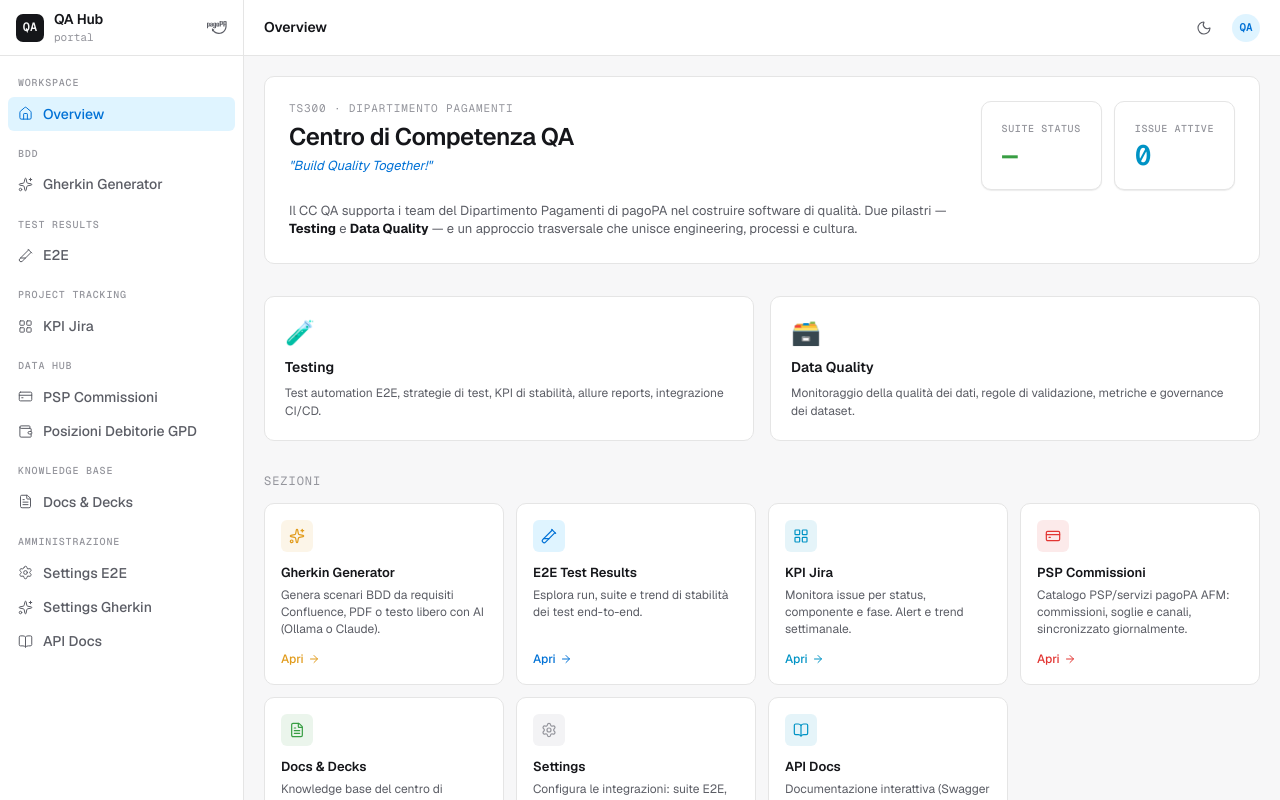
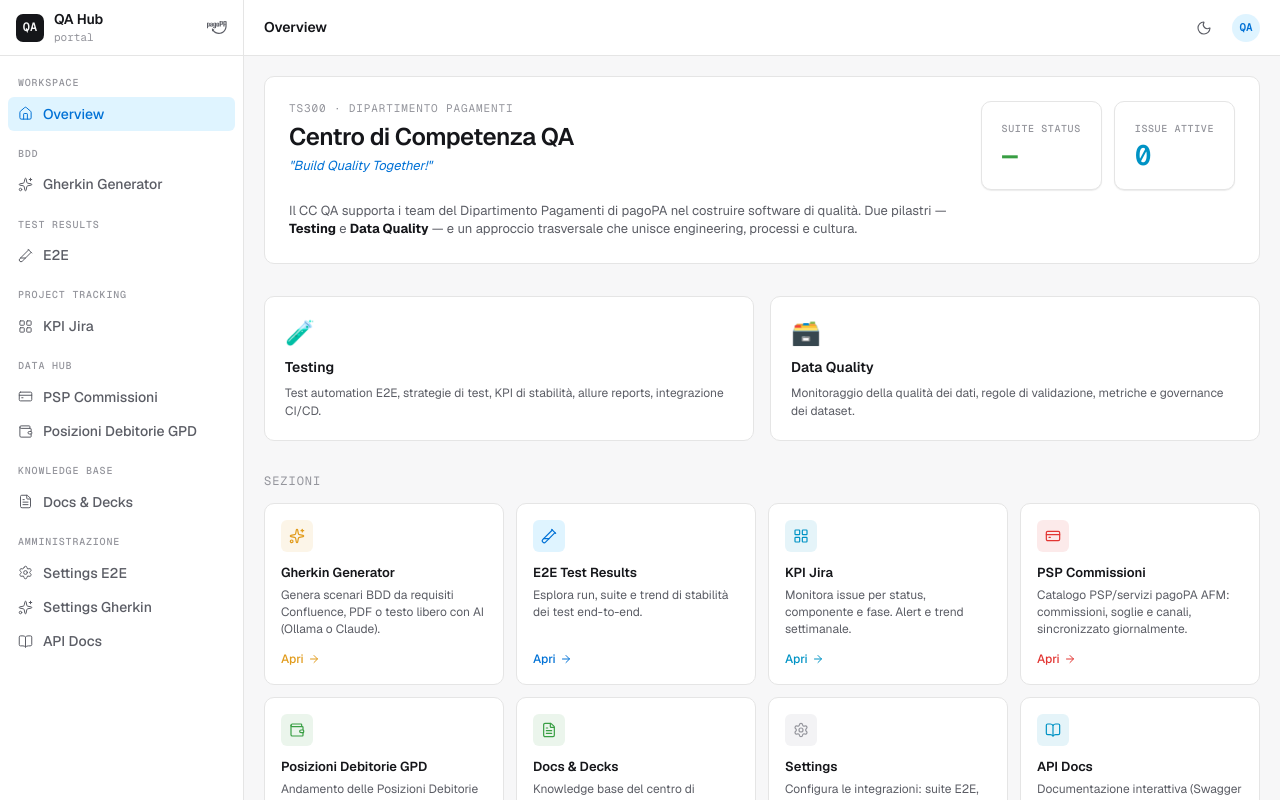
Before and after one commit to pagopa/pagopa-qa-centralhub-frontend, a Next.js app: page / in a window 1280 px wide. Built offline with nearby package versions, Linux system fonts and the light colour scheme; no server answers.

Commit message:
feat(gpd-position): add Posizioni Debitorie GPD tile to Overview

```diff
--- a/src/app/(portal)/page.tsx
+++ b/src/app/(portal)/page.tsx
@@ -4,7 +4,7 @@ import Link from "next/link";
 import { useE2eSuites } from "@/hooks/useE2eSuites";
 import { useJiraOverview } from "@/hooks/useJira";
 import { Kpi } from "@/components/primitives/Kpi";
-import { TestTube2, LayoutGrid, FileText, Settings, Sparkles, ArrowRight, CreditCard, BookOpen } from "lucide-react";
+import { TestTube2, LayoutGrid, FileText, Settings, Sparkles, ArrowRight, CreditCard, BookOpen, Wallet } from "lucide-react";
 
 const API_BASE_URL = process.env.NEXT_PUBLIC_API_URL ?? "http://localhost:8000";
 
@@ -81,6 +81,14 @@ const NAV_TILES = [
     description: "Catalogo PSP/servizi pagoPA AFM: commissioni, soglie e canali, sincronizzato giornalmente.",
     color: "var(--danger)",
     bg: "color-mix(in oklch, var(--danger) 10%, transparent)",
+  },
+  {
+    href: "/data-hub/gpd-positions",
+    icon: Wallet,
+    label: "Posizioni Debitorie GPD",
+    description: "Andamento delle Posizioni Debitorie GPD, GPD4ACA, WISP e paCreatePosition, sincronizzato giornalmente.",
+    color: "var(--success)",
+    bg: "color-mix(in oklch, var(--success) 10%, transparent)",
   },
   {
     href: "/docs",
```
